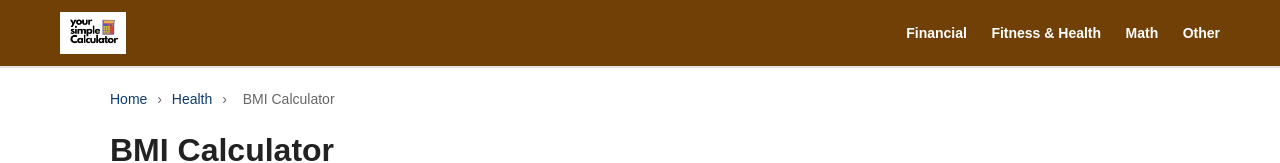
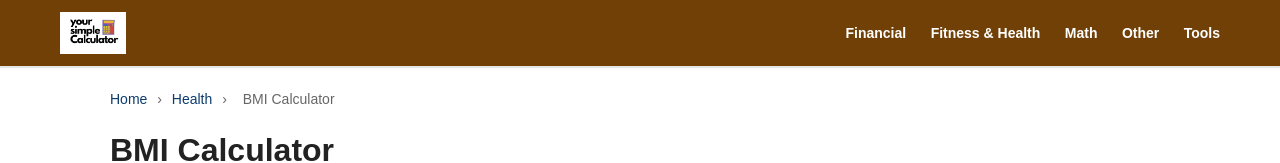
Before and after one commit to prasharshivam/calculator-website, a plain HTML site: page calculators/Health/bmi-calculator.html in a window 1280 px wide. Shown: the top 163 px of the page. Drawn offline with Linux system fonts and the light colour scheme.

Commit message:
Update bmi-calculator.html

```diff
--- a/calculators/Health/bmi-calculator.html
+++ b/calculators/Health/bmi-calculator.html
@@ -70,6 +70,7 @@
       <a href="../../health.html">Fitness & Health</a>
       <a href="../../math.html">Math</a>
       <a href="../../other.html">Other</a>
+      <a href="../../tools.html">Tools</a>
     </nav>
   </div>
 </header>
```
